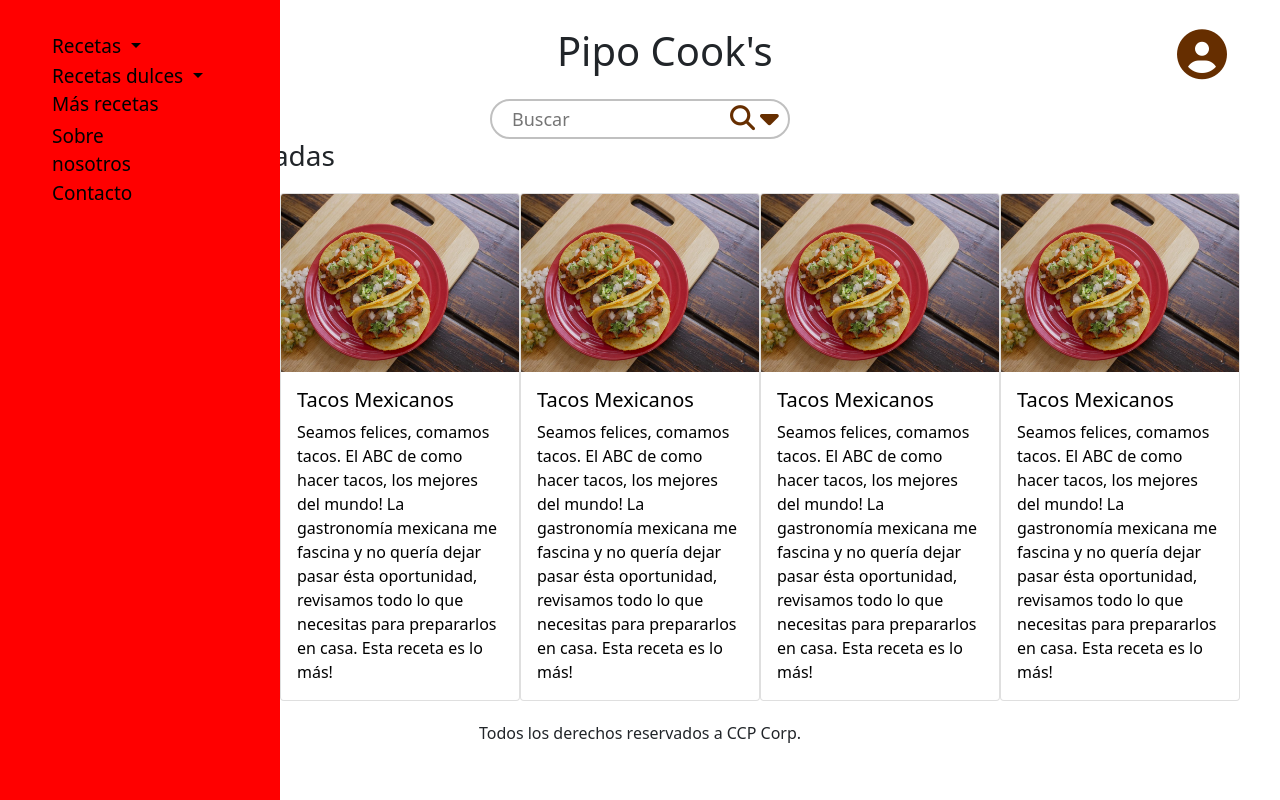
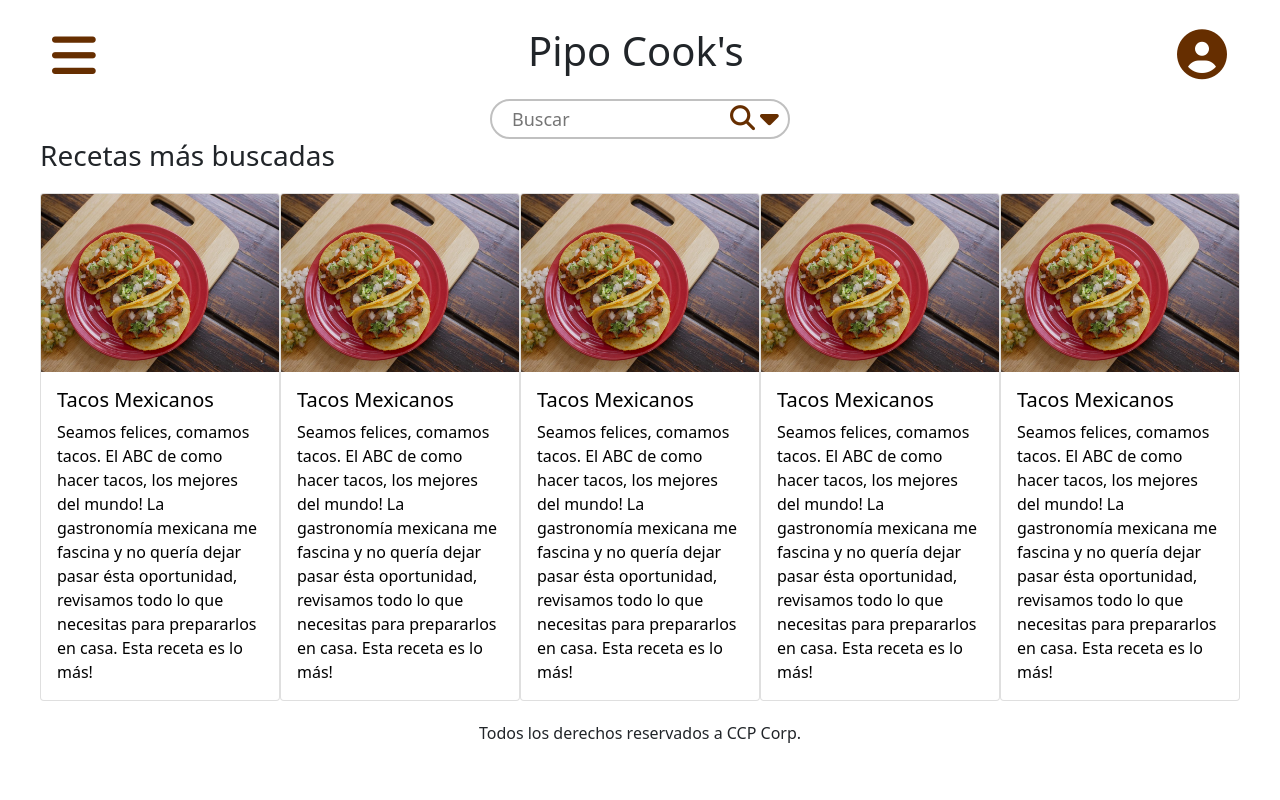
Before and after one commit to b-bastan/proyecto1_practicas-profesionales, a PHP site: page /templates/index.html in a window 1280 px wide. Run offline with PHP 8.4, Linux system fonts and the light colour scheme; some libraries are stand-ins or nearby versions.

Commit message:
Add files via upload

```diff
--- a/pipocooks/css/styles-index.css
+++ b/pipocooks/css/styles-index.css
@@ -41,35 +41,33 @@ ul {
     font-size: 19px;
 }
 
-.menu-desplegable {
-    flex: 1;
-    padding: 30px 100px 0 20px;
-    height: 100%;
-    background-color: red;
-    position: fixed;
-    z-index: 100;
-    max-width: 280px;
-    color: black;
-}
 
-.menu-desplegable .menu-general .dropdown ul.dropdown-menu.show{
+.menu-general .dropdown ul.dropdown-menu.show{
     position: relative !important;
     transform: translate(0px, 0px) !important;
-    background-color: red;
     border: none;
 }
 
-.menu-desplegable .menu-general .dropdown .btn{
-    background-color:red;
+.menu-general .dropdown .btn{
+    background-color:white;
     border: none;
     padding: 0;
     font-size: 19px;
     color: black;
 }
 
-.menu-desplegable .menu-general .dropdown .dropdown-menu .dropdown-item{
+.menu-general .dropdown .dropdown-menu .dropdown-item{
     position: relative !important;
     margin-top: 0px !important;
+}
+
+.btn-primary{
+    background-color: white !important;
+    border: none !important;
+}
+
+.offcanvas{
+    width: 300px !important;
 }
 
 /* ----- NAV ----- */
--- a/pipocooks/css/styles.css
+++ b/pipocooks/css/styles.css
@@ -123,7 +123,7 @@ main{
     border-radius: 25px;
 }
 
-.contenedor_login_register form button{
+.contenedor_login_register form a{
     padding: 10px 40px;
     margin-top: 40px;
     font-size: 14px;
--- a/pipocooks/templates/index.html
+++ b/pipocooks/templates/index.html
@@ -8,9 +8,19 @@
         <link rel="stylesheet" href="/css/styles-index.css">
         <script src="https://kit.fontawesome.com/359e1b0e60.js" crossorigin="anonymous"></script>
         <link href="https://cdn.jsdelivr.net/npm/bootstrap@5.1.3/dist/css/bootstrap.min.css" rel="stylesheet" integrity="sha384-1BmE4kWBq78iYhFldvKuhfTAU6auU8tT94WrHftjDbrCEXSU1oBoqyl2QvZ6jIW3" crossorigin="anonymous">
+        <link rel="icon" href="/img/gatoxd.png">
     </head>
     <body>
-        <section class="menu-desplegable">
+        <header class="header">
+            <div class="nav" style="display: flex; justify-content: space-between;">
+                <button class="btn btn-primary quitacolor" type="button" data-bs-toggle="offcanvas" data-bs-target="#offcanvasExample" aria-controls="offcanvasExample">
+                    <i class="fa-solid fa-bars" style="font-size: 50px;"></i>
+                </button>
+                  <div class="offcanvas offcanvas-start" tabindex="-1" id="offcanvasExample" aria-labelledby="offcanvasExampleLabel">
+                    <div class="offcanvas-header" style="justify-content: right;">
+                      <button type="button" class="btn-close" data-bs-dismiss="offcanvas" aria-label="Close"></button>
+                    </div>
+                    <div class="offcanvas-body" style="margin-top: -30px;">
                         <ul class="menu-general">
                             <div class="dropdown">
                                 <button class="btn btn-secondary dropdown-toggle" type="button" id="dropdownMenuButton1" data-bs-toggle="dropdown" aria-expanded="false">
@@ -36,18 +46,7 @@
                             <li>Sobre nosotros</li>
                             <li>Contacto</li>
                         </ul>
-        </section>
-        <header class="header">
-            <div class="nav" style="display: flex; justify-content: space-between;">
-                <div class="dropdown">
-                    <button class="btn btn-secondary dropdown-toggle" type="button" id="dropdownMenuButton1" data-bs-toggle="dropdown" aria-expanded="false" style="font-size: 50px;">
-                        <i class="fa-solid fa-bars"></i>
-                    </button>
-                    <ul class="dropdown-menu" aria-labelledby="dropdownMenuButton1">
-                      <li><a class="dropdown-item" href="#">Bebidas</a></li>
-                      <li><a class="dropdown-item" href="#">Arroces</a></li>
-                      <li><a class="dropdown-item" href="#">Ensaladas</a></li>
-                    </ul>
+                      </div>
                     </div>
                 <h1>Pipo Cook's</h1>
                 <div class="dropdown">
```
Also changed, not shown: pipocooks/templates/login.html (+4 -4 lines), pipocooks/templates/receta.html (added, +12 -0 lines), pipocooks/img/gato-en-sombrero-de-los-cocineros-lema-con-el-ejemplo-del-143097113.jpg (added), pipocooks/img/gatoxd.png (added). Lines whose indentation alone changed are shown as unchanged.
